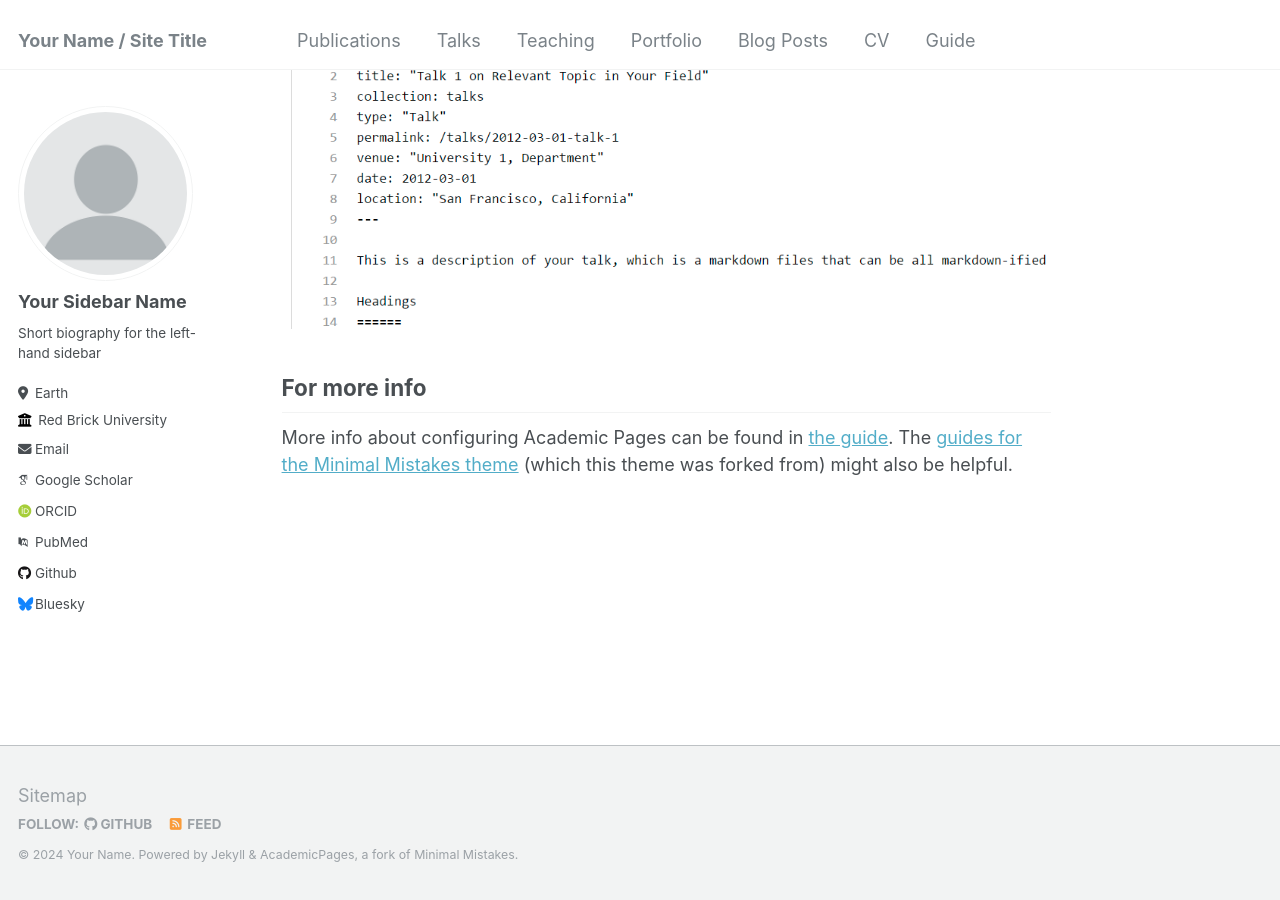
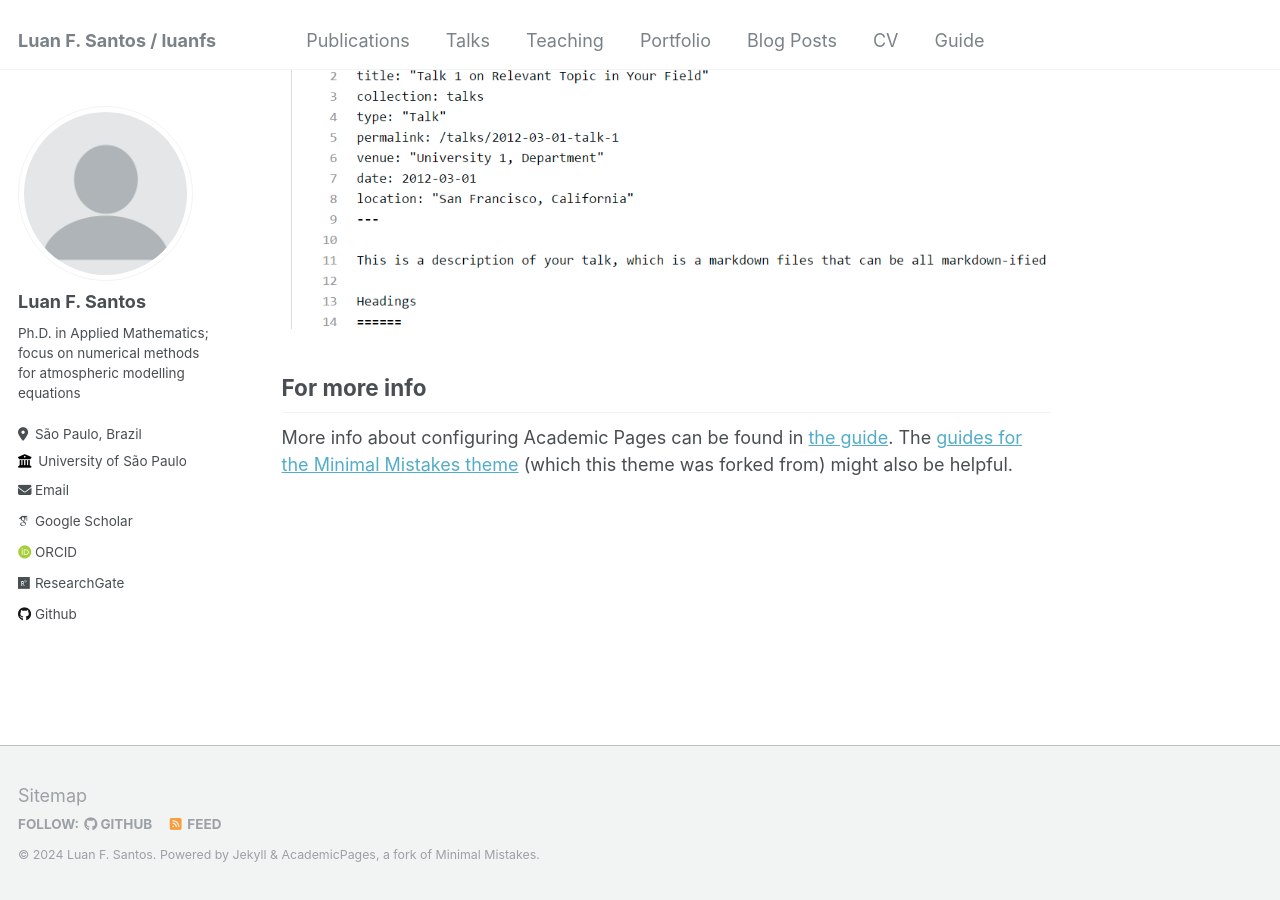
Before and after one commit to luanfs/luanfs.github.io, a Jekyll site: the page built from _pages/about.md, in a window 1280 px wide and 900 px high, scrolled down 2660 px. Built offline with Jekyll 4.4.1, drawn with Linux system fonts in a browser that asks for light colours; some web fonts are replaced.

Commit message:
update _config.yml

```diff
--- a/_config.yml
+++ b/_config.yml
@@ -8,13 +8,13 @@
 
 # Basic Site Settings
 locale                   : "en-US"
-title                    : "Your Name / Site Title"
+title                    : "Luan F. Santos / luanfs"
 title_separator          : "-"
-name                     : &name "Your Name"
-description              : &description "personal description"
-url                      : https://academicpages.github.io # the base hostname & protocol for your site e.g. "https://mmistakes.github.io"
+name                     : &name "Luan F. Santos"
+description              : &description "Ph.D. in Applied Mathematics"
+url                      : https://luanfs.github.io # the base hostname & protocol for your site e.g. "https://mmistakes.github.io"
 baseurl                  : "" # the subpath of your site, e.g. "/blog"
-repository               : "academicpages/academicpages.github.io"
+repository               : "luanfs/luanfs.github.io"
 
 # Site Author - The following control what appear as part of the author content on the side bar.
 #               If a field is blank the icon and link will not appear, otherwise it will be shown.
@@ -22,33 +22,33 @@ repository               : "academicpages/academicpages.github.io"
 author:
   # Biographic information
   avatar           : "profile.png"
-  name             : "Your Sidebar Name"
+  name             : "Luan F. Santos"
   pronouns         : # example: "she/her"
-  bio              : "Short biography for the left-hand sidebar"
-  location         : "Earth"
-  employer         : "Red Brick University"
+  bio              : "Ph.D. in Applied Mathematics; focus on numerical methods for atmospheric modelling equations"
+  location         : "São Paulo, Brazil"
+  employer         : "University of São Paulo"
   uri              : # URL
-  email            : "none@example.org"
+  email            : "luan.santos@usp.br"
 
   # Academic websites
   arxiv            : # URL - Update with the correct link to your profile
-  googlescholar    : "https://scholar.google.com/citations?user=PS_CX0AAAAAJ"
+  googlescholar    : "https://scholar.google.com/citations?hl=en&user=lHQVgqgAAAAJ"
   impactstory      : # URL
-  orcid            : "http://orcid.org/yourorcidurl"
+  orcid            : "https://orcid.org/0000-0001-9084-6170"
   semantic         : # URL
-  pubmed           : "https://www.ncbi.nlm.nih.gov/pubmed/?term=john+snow"
-  researchgate     : # URL
+  #pubmed           : "https://www.ncbi.nlm.nih.gov/pubmed/?term=john+snow"
+  researchgate     : "https://www.researchgate.net/profile/Luan-Santos-19" # URL
 
   # Repositories and software development
   bitbucket        : # Username - Update with your username on the site
   codepen          : # Username
   dribbble         : # Username
-  github           : "academicpages"
+  github           : "luanfs"
   kaggle           : # Username
   stackoverflow    : # User number or user number and name (i.e., use "1" or "1/jeff-atwood")
 
   # Social media
-  bluesky          : "bsky.app" # Replace this with you Bluesky username
+  #bluesky          : "bsky.app" # Replace this with you Bluesky username
   facebook         : # Username
   flickr           : # Username
   foursquare       : # Username
```
